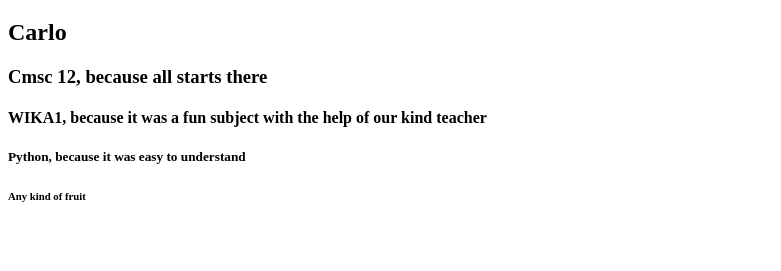
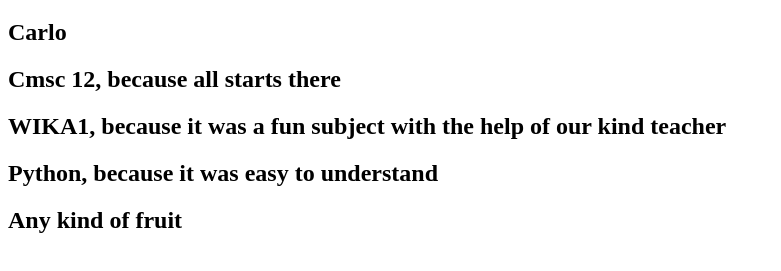
Before and after one commit to carlofurio/carlofurio.github.io, a plain HTML site: page index.html in a window 1280 px wide. Shown: the part 61-332 px from the top of the page, without its empty margins (0-781 px from the left). Drawn offline with Linux system fonts and the light colour scheme.

Commit message:
change to h2

```diff
--- a/index.html
+++ b/index.html
@@ -7,9 +7,9 @@
 	<body>
 		<h1> Carlo Furio Madi </h1>
 		<h2> Carlo </h2>
-		<h3> Cmsc 12, because all starts there </h3>
-		<h4> WIKA1, because it was a fun subject with the help of our kind teacher </h4>
-		<h5> Python, because it was easy to understand </h5>
-		<h6> Any kind of fruit </h6>
+		<h2> Cmsc 12, because all starts there </h3>
+		<h2> WIKA1, because it was a fun subject with the help of our kind teacher </h4>
+		<h2> Python, because it was easy to understand </h5>
+		<h2> Any kind of fruit </h6>
 	</body>
 </html>
```
